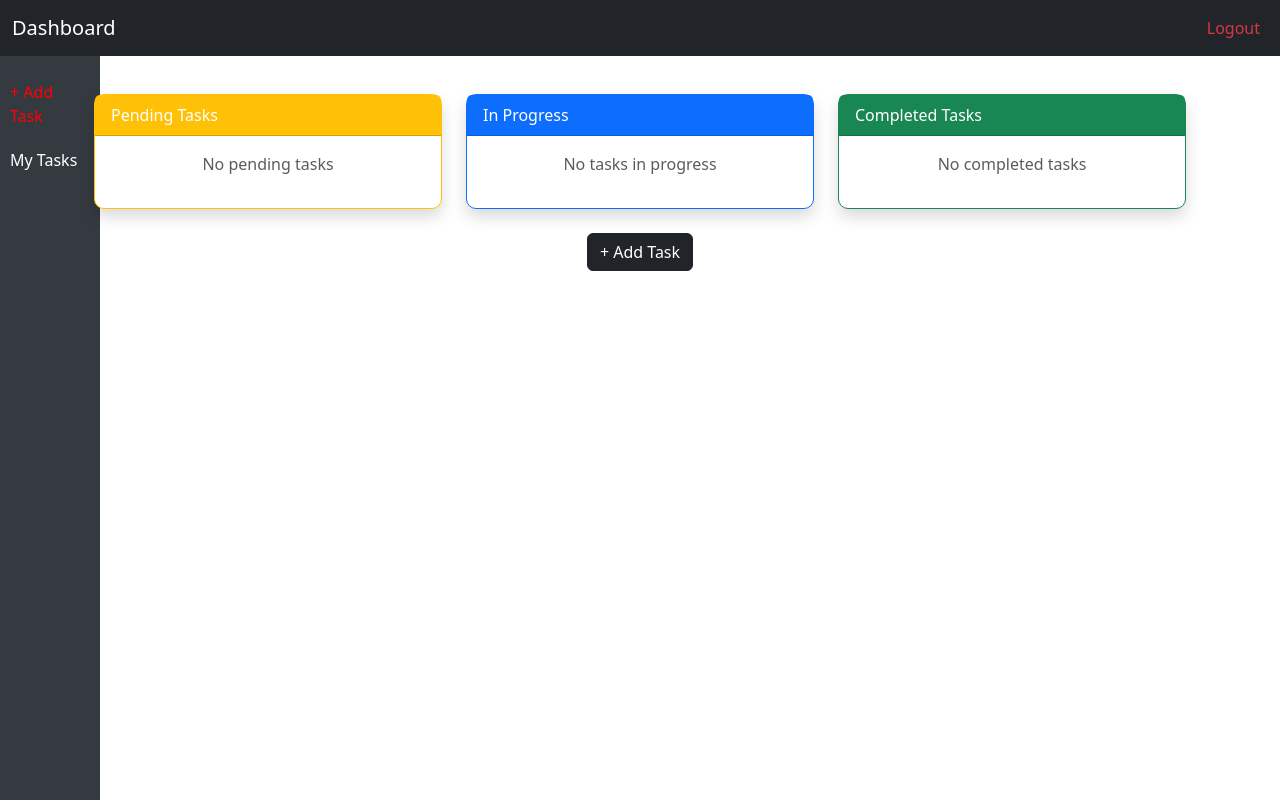
After one commit to Njau13/task-management-system, a Django app: page /taskapp/dashboard/ in a window 1280 px wide. The commit adds this page. Run offline with Django 5.2, Linux system fonts and the light colour scheme; the visitor is signed in with stand-in values (Sample User, id 1); data that the repository does not hold is empty.

Commit message:
i love the UI

```diff
--- a/authenticate/views.py
+++ b/authenticate/views.py
@@ -13,9 +13,9 @@ def login_user(request):
         if user is not None:
             login(request, user)
             if user.role == "employee":
-                return redirect("tasklist")  # Redirect to your dashboard
+                return redirect("employee_dashboard")  # Redirect to your dashboard
             elif user.role == "manager":
-                return redirect("managerlist")
+                return redirect("manager_dashboard")
             else:
                 return redirect("login")
         else:
--- a/taskapp/forms.py
+++ b/taskapp/forms.py
@@ -5,7 +5,7 @@ from django.utils.timezone import now
 class TaskForm(forms.ModelForm):
     class Meta:
         model = Task
-        fields = ["title", "description","project", "assigned_to", "status",  "due_date"]
+        fields = ["title", "description", "status", "due_date",  "project", "assigned_to"  ]
         widgets = {
             "due_date": forms.DateTimeInput(attrs={"type": "datetime-local"})
         }
--- a/taskapp/static/style.css
+++ b/taskapp/static/style.css
@@ -2,15 +2,15 @@ a {
     color: inherit;
     text-decoration: none;
 }
-
 a:hover {
     color: red;
 }
 body {
     display: flex;
+    padding-top: 50px;
 }
 .sidebar {
-    width: 250px;
+    width: 100px;
     height: 100vh;
     background: #343a40;
     color: white;
@@ -27,7 +27,7 @@ body {
     background: #495057;
 }
 .content {
-    margin-left: 260px;
+
     padding: 20px;
     width: 100%;
 }
@@ -35,3 +35,15 @@ body {
     padding: 5px;
     width: 70%;
 }
+.card {
+    border-radius: 10px;
+    transition: transform 0.2s;
+}
+.card:hover {
+    transform: scale(1.02);
+}
+
+
+.bg-warning .card { border-left-color: #ff9800; }
+.bg-info .card { border-left-color: #2196f3; }
+.bg-success .card { border-left-color: #4caf50; }
--- /dev/null
+++ b/taskapp/templates/dashboard.html
@@ -0,0 +1,91 @@
+{% extends "index.html" %}
+
+{% block content %}
+<div class="container mt-4">
+    <div class="row">
+        <!-- Task Status Cards -->
+        <div class="col-md-4">
+            <div class="card border-warning shadow">
+                <div class="card-header bg-warning text-white">Pending Tasks</div>
+                <div class="card-body">
+                    {% for task in tasks_pending %}
+                        <div class="card mb-2 p-2 shadow-sm">
+                            <a href="{% url 'taskdetail' task.id %}" style="font-weight:bold ;">{{ task.title }}</a>
+                            <p class="card-text small">{{ task.description }}</p>
+                            <p class="text-muted small">Due: {{ task.due_date }}</p>
+                        </div>
+                    {% empty %}
+                        <p class="text-center text-muted">No pending tasks</p>
+                    {% endfor %}
+                </div>
+
+            </div>
+        </div>
+
+        <div class="col-md-4">
+            <div class="card border-primary shadow">
+                <div class="card-header bg-primary text-white">In Progress</div>
+                <div class="card-body">
+                    {% for task in tasks_in_progress %}
+                        <div class="card mb-2 p-2 shadow-sm">
+                            <a href="{% url 'taskdetail' task.id %}" style="font-weight:bold ;">{{ task.title }}</a>
+                            <p class="card-text small">{{ task.description }}</p>
+                            <p class="text-muted small">Due: {{ task.due_date }}</p>
+                        </div>
+                    {% empty %}
+                        <p class="text-center text-muted">No tasks in progress</p>
+                    {% endfor %}
+                </div>
+
+            </div>
+        </div>
+
+        <div class="col-md-4">
+            <div class="card border-success shadow">
+                <div class="card-header bg-success text-white">Completed Tasks</div>
+                <div class="card-body">
+                    {% for task in tasks_completed %}
+                        <div class="card mb-2 p-2 shadow-sm">
+                            <a href="{% url 'taskdetail' task.id %}" style="font-weight:bold ;">{{ task.title }}</a>
+                            <p class="card-text small">{{ task.description }}</p>
+                            <p class="text-muted small">Completed on: {{ task.completed_date }}</p>
+                        </div>
+                    {% empty %}
+                        <p class="text-center text-muted">No completed tasks</p>
+                    {% endfor %}
+                </div>
+            </div>
+        </div>
+    </div>
+
+    <!-- Create Task Button -->
+    <div class="text-center mt-4">
+        <button type="button" class="btn btn-dark" data-bs-toggle="modal" data-bs-target="#createTaskModal">
+            + Add Task
+        </button>
+    </div>
+
+    <!-- Create Task Modal -->
+    <div class="modal fade" id="createTaskModal" tabindex="-1" aria-labelledby="createTaskModalLabel" aria-hidden="true">
+        <div class="modal-dialog">
+            <div class="modal-content">
+                <div class="modal-header">
+                    <h5 class="modal-title" id="createTaskModalLabel">Create New Task</h5>
+                    <button type="button" class="btn-close" data-bs-dismiss="modal" aria-label="Close"></button>
+                </div>
+                <div class="modal-body">
+                    <form id="taskForm" method="POST">
+                        {% csrf_token %}
+                        <p><strong>Task Title:</strong> {{ form.title }}</p>
+                        <p><strong>Description:</strong> {{ form.description }}</p>
+                        <p><strong>Status:</strong> {{ form.status }}</p>
+                        <p><strong>Due By</strong> {{ form.due_date }}</p>
+                        <button type="submit" class="btn btn-dark w-100 mt-2">Add Task</button>
+                    </form>
+                </div>
+            </div>
+        </div>
+    </div>
+
+</div>
+{% endblock %}
--- a/taskapp/templates/index.html
+++ b/taskapp/templates/index.html
@@ -5,26 +5,20 @@
     <meta name="viewport" content="width=device-width, initial-scale=1.0">
     <title>{% block title %}Task Management{% endblock %}</title>
     <link href="https://cdn.jsdelivr.net/npm/bootstrap@5.3.0/dist/css/bootstrap.min.css" rel="stylesheet">
+    <script src="https://cdn.jsdelivr.net/npm/bootstrap@5.3.0/dist/js/bootstrap.bundle.min.js"></script>
     {% load static %}
     <link rel="stylesheet" href="{% static 'style.css' %}">
 
 </head>
 <body>
 
-        <!-- Sidebar Navigation -->
     <div class="sidebar">
 
-        <h4 class="text-center">Task Filters</h4>
+        <a data-bs-toggle="modal" data-bs-target="#createTaskModal" style="color: red;">
+            + Add Task
+        </a>
+        <a href="{% url 'employee_dashboard' %}">My Tasks</a>
 
-        <h6 class="px-3 mt-3">By Time</h6>
-        <a href="{% url 'tasklist' %}?filter=today">Today</a>
-        <a href="{% url 'tasklist' %}?filter=tomorrow">Tomorrow</a>
-        <a href="{% url 'tasklist' %}?filter=this_week">This Week</a>
-
-        <h6 class="px-3 mt-3">By Status</h6>
-        <a href="{% url 'tasklist' %}?filter=pending">Pending</a>
-        <a href="{% url 'tasklist' %}?filter=in_progress">In Progress</a>
-        <a href="{% url 'tasklist' %}?filter=completed">Completed</a>
 
 
     </div>
@@ -32,19 +26,18 @@
      <!-- Main Content -->
      <div class="content">
         <!-- Navbar -->
-        <nav class="navbar navbar-expand-lg navbar-dark bg-dark">
+        <nav class="navbar navbar-expand-lg navbar-dark bg-dark fixed-top">
             <div class="container-fluid">
                 {% if request.user.role == "manager" %}
-                        <a class="navbar-brand" href="{% url 'manager_dashboard' %}" class="btn btn-secondary">Task Manager</a>
+                        <a class="navbar-brand" href="{% url 'manager_dashboard' %}" class="btn btn-secondary">Dashboard</a>
                 {% else %}
-                        <a class="navbar-brand" href="{% url 'tasklist' %}" class="btn btn-secondary">Task Manager</a>
+                        <a class="navbar-brand" href="{% url 'employee_dashboard' %}" class="btn btn-secondary">Dashboard</a>
                 {% endif %}
                 <button class="navbar-toggler" type="button" data-bs-toggle="collapse" data-bs-target="#navbarNav">
                     <span class="navbar-toggler-icon"></span>
                 </button>
                 <div class="collapse navbar-collapse" id="navbarNav">
                     <ul class="navbar-nav ms-auto">
-                        <li class="nav-item"><a class="nav-link" href="{% url 'createtask' %}">Create Task</a></li>
                         <li class="nav-item"><a class="nav-link text-danger" href="{% url 'logout' %}">Logout</a></li>
                     </ul>
                 </div>
--- a/taskapp/templates/taskdetail.html
+++ b/taskapp/templates/taskdetail.html
@@ -21,5 +21,8 @@
         </select>
         <button type="submit" class="btn btn-primary">Update</button>
     </form>
+    <a href="{% url 'delete_task' task.id %}" class="btn btn-danger"
+   onclick="return confirm('Are you sure you want to delete this task?');">Delete Task</a>
+
 </div>
 {% endblock %}
--- a/taskapp/urls.py
+++ b/taskapp/urls.py
@@ -1,6 +1,6 @@
 from django.urls import path
 from django.contrib.auth.decorators import login_required
-from .views import task_list, create_task, testlist, manager_list,manager_dashboard, create_project, project_detail, create_projecttask
+from .views import task_list, create_task, testlist, manager_list,manager_dashboard, delete_task, create_project, project_detail, create_projecttask, employee_dashboard
 from .views import TaskDetailView
 
 urlpatterns = [
@@ -8,9 +8,11 @@ urlpatterns = [
     path("tasks/create/", login_required(create_task), name="createtask"),
     path("task/<int:pk>/", TaskDetailView.as_view(), name="taskdetail"),
     path("tests/", testlist, name="testlist"),
+    path("dashboard/", employee_dashboard, name="employee_dashboard"),
     path("manager/", manager_list, name="managerlist"),
     path("managerboard/", manager_dashboard, name="manager_dashboard"),
     path("manager/project/<int:project_id>/", project_detail, name="project_detail"),
     path("manager/project/new/", create_project, name="create_project"),
     path("manager/project/<int:project_id>/assign-task/", create_projecttask, name="create_projecttask"),
+     path("task/delete/<int:task_id>/", delete_task, name="delete_task"),
 ]
--- a/taskapp/views.py
+++ b/taskapp/views.py
@@ -11,9 +11,41 @@ from datetime import datetime, timedelta
 User = get_user_model()
 
 @login_required
+def employee_dashboard(request):
+    tasks_pending = Task.objects.filter(assigned_to=request.user, status="pending")
+    tasks_completed = Task.objects.filter(assigned_to=request.user, status="completed")
+    tasks_in_progress = Task.objects.filter(assigned_to=request.user, status="in_progress")
+
+    if request.method == "POST":
+        form = TaskForm(request.POST)
+        if form.is_valid():
+            task = form.save(commit=False)
+            task.assigned_to = request.user  # Assign task to logged-in user
+            task.assigned_by = request.user
+            task.save()
+            return redirect("employee_dashboard")  # Refresh the page after adding
+    else:
+        form = TaskForm()
+
+    return render(request, "dashboard.html", {
+        "tasks_pending": tasks_pending,
+        "tasks_completed": tasks_completed,
+        "tasks_in_progress": tasks_in_progress,
+        "form": form,
+    })
+@login_required
 def manager_dashboard(request):
     projects = Project.objects.filter(manager=request.user)
-    return render(request, "managerdashboard.html", {"projects": projects})
+    if request.method == "POST":
+        form = TaskForm(request.POST)
+        if form.is_valid():
+            task = form.save(commit=False)
+            task.assigned_by = request.user
+            task.save()
+            return redirect("manager_dashboard")  # Refresh the page after adding
+    else:
+        form = TaskForm()
+    return render(request, "managerdashboard.html", {"projects": projects, "form": form, })
 
 @login_required
 def project_detail(request, project_id):
@@ -103,6 +135,17 @@ def manager_list(request):
         "tasks_completed": tasks_completed,})
 
 @login_required
+def delete_task(request, task_id):
+    task = get_object_or_404(Task, id=task_id)
+
+    # Ensure only the assigned user or manager can delete
+    if request.user == task.assigned_to or request.user.role == "manager":
+        task.delete()
+        return redirect("employee_dashboard")  # Redirect after deletion
+    else:
+        return redirect("task_detail", task_id=task.id)  # Prevent unauthorized deletion
+
+@login_required
 def create_task(request):
     if request.method == "POST":
         form = TaskForm(request.POST)
@@ -125,7 +168,7 @@ class TaskDetailView(View):
         task = Task.objects.get(id=pk)
         task.status = request.POST.get("status")
         task.save()
-        return redirect("taskdetail", pk=task.id)
+        return redirect("employee_dashboard")
 
 def testlist(request):
     return render(request, "tests.html")
```
Also changed, not shown: taskapp/models.py (+5 -3 lines), taskapp/templates/managerdashboard.html (+26 -0 lines), taskapp/templates/tests.html (+22 -0 lines).
